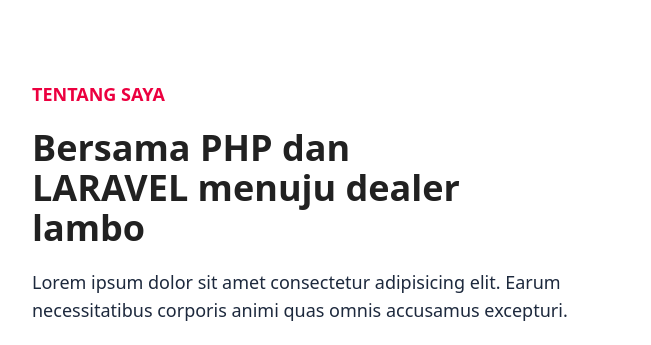
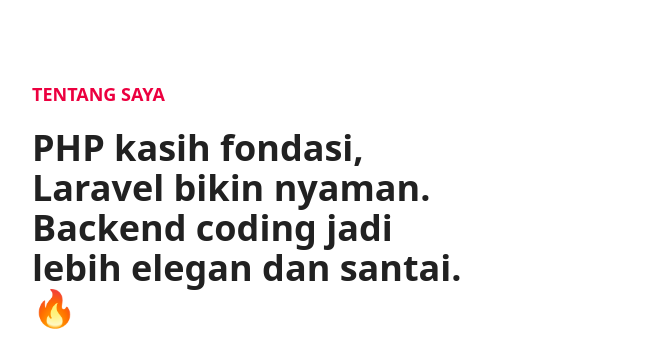
Before and after one commit to Pratamaa04/Portfolio-Tailwind-CSS, a website: page index.html in a window 1280 px wide. Shown: the part 820-1165 px from the top of the page, 0-651 px from the left. Drawn offline with Linux system fonts and the light colour scheme.

Commit message:
Perubahan di about

```diff
--- a/index.html
+++ b/index.html
@@ -81,7 +81,7 @@
             <div class="flex flex-wrap justify-evenly">
                 <div class="w-full px-4 mb-10 lg:w-1/2">
                     <h4 class="font-bold uppercase text-primary text-lg mb-5">Tentang Saya</h4>
-                    <h2 class="font-bold text-3xl mb-5 text-dark max-w-md lg:text-4xl">Bersama PHP dan LARAVEL menuju dealer lambo</h2>
+                    <h2 class="font-bold text-3xl mb-5 text-dark max-w-md lg:text-4xl">PHP kasih fondasi, Laravel bikin nyaman. Backend coding jadi lebih elegan dan santai.🔥</h2>
                     <p class="font-medium text-base text-secondary lg:text-lg">Lorem ipsum dolor sit amet consectetur adipisicing elit. Earum necessitatibus corporis animi quas omnis accusamus excepturi.</p>
                 </div>
                 <div class="w-full px-4 lg:w-1/2">
```
